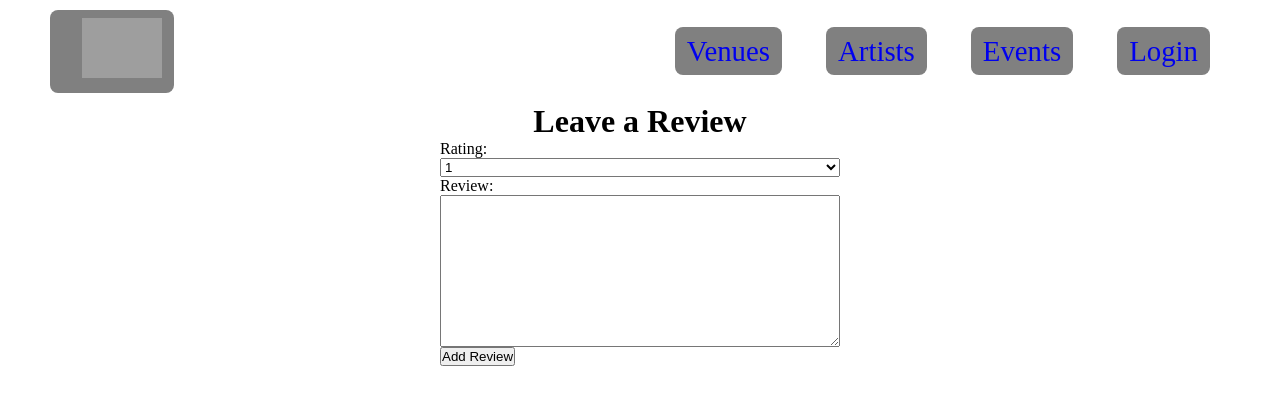
After one commit to JaySecurity/myLocalScene, a Node server app: page /artists/2/reviews/new in a window 1280 px wide. The commit adds this page. Shown: the top 405 px of the page. Run offline with Node 20, Linux system fonts and the light colour scheme; some libraries are stand-ins or nearby versions; grey boxes are pictures that could not be loaded.

Commit message:
create add review view and create functionality

```diff
--- a/controllers/reviews.js
+++ b/controllers/reviews.js
@@ -0,0 +1,25 @@
+const { findById } = require('../models/Artist');
+const Artist = require('../models/Artist');
+const Venue = require('../models/Venue');
+
+function artistAdd(req, res) {
+  res.render('reviews/add', { title: 'Add a Review', id: req.params.id });
+}
+
+async function artistCreate(req, res) {
+  try {
+    let artist = await Artist.findById(req.params.id);
+    let review = {
+      content: req.body.content,
+      rating: req.body.rating,
+      createdBy: req.session.user,
+    };
+    artist.reviews.push(review);
+    await artist.save();
+    res.redirect('/artists');
+  } catch (err) {
+    res.status(500).send('Something went Wrong');
+  }
+}
+
+module.exports = { artistAdd, artistCreate };
--- a/server.js
+++ b/server.js
@@ -17,6 +17,7 @@ const usersRouter = require('./routes/users');
 const venuesRouter = require('./routes/venues');
 const artistsRouter = require('./routes/artists');
 const eventsRouter = require('./routes/events');
+const reviewsRouter = require('./routes/reviews');
 
 const app = express();
 
@@ -24,10 +25,10 @@ const app = express();
 app.set('views', path.join(__dirname, 'views'));
 app.set('view engine', 'ejs');
 
+app.use(cors());
 app.use(logger('dev'));
 app.use(express.json());
 app.use(express.urlencoded({ extended: false }));
-app.use(cors());
 app.use(cookieParser());
 app.use(
   session({
@@ -60,6 +61,7 @@ app.use('/users', usersRouter);
 app.use('/venues', venuesRouter);
 app.use('/artists', artistsRouter);
 app.use('/events', eventsRouter);
+app.use('/', reviewsRouter);
 
 // catch 404 and forward to error handler
 app.use(function (req, res, next) {
--- a/views/partials/artistCard.ejs
+++ b/views/partials/artistCard.ejs
@@ -24,7 +24,7 @@
         } %>
         </div>
         <% if(currentUser) { %>
-          <a href="/artists/<%= artist._id %>/review">Add Review</a>
+          <a href="/artists/<%= artist._id %>/reviews/new">Add Review</a>
         <% } else{ %>
           <a href="/users/login">Login to Review</a>
         <% } %>
--- /dev/null
+++ b/views/reviews/add.ejs
@@ -0,0 +1,21 @@
+<%- include('../partials/head.ejs') %>
+
+<h1 class="user-form-header">Leave a Review</h1>
+<form action="/artists/<%= id %>/reviews/" method="post">
+  <div class="form-group">
+    <label for="email">Rating:</label>
+    <select name="rating" id="rating">
+      <option value="1">1</option>
+      <option value="2">2</option>
+      <option value="3">3</option>
+      <option value="4">4</option>
+      <option value="5">5</option>
+    </select>
+  </div>
+  <div class="form-group">
+    <label for="password">Review:</label>
+    <textarea name="content" id="content" cols="30" rows="10"></textarea>
+  </div>
+  <button type="submit">Add Review</button>
+</form>
+<%- include('../partials/foot.ejs') %>
```
Also changed, not shown: routes/reviews.js (+11 -0 lines), views/reviews/edit.ejs (added).
